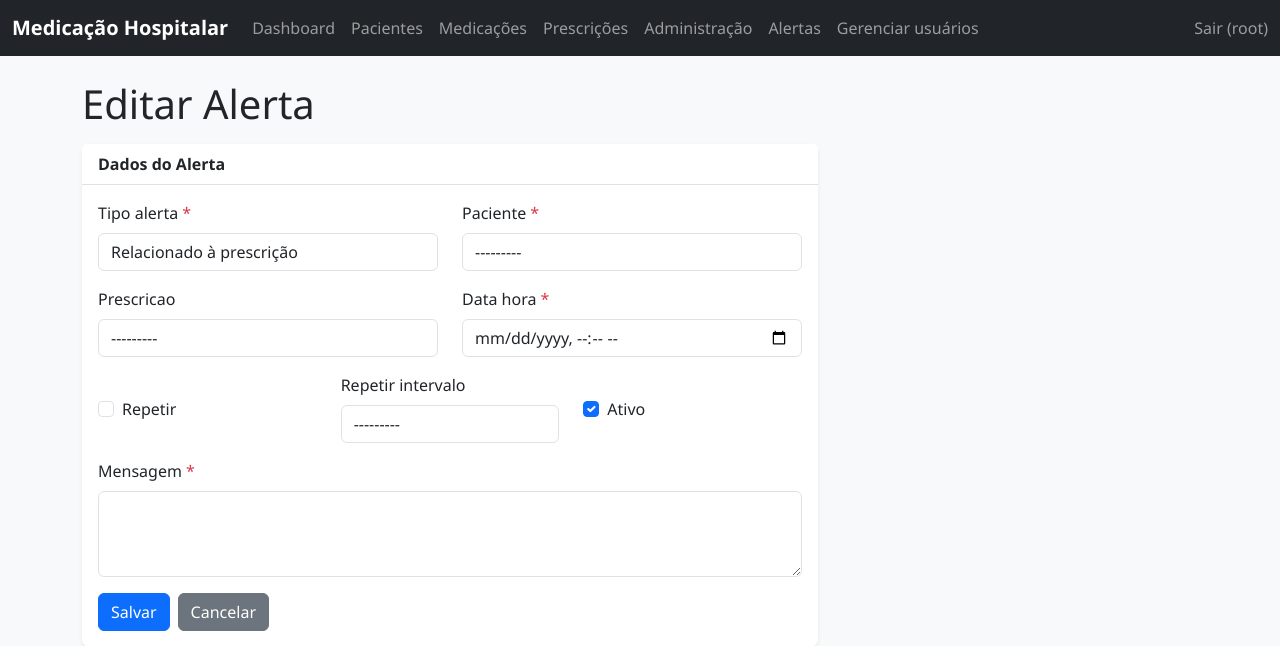
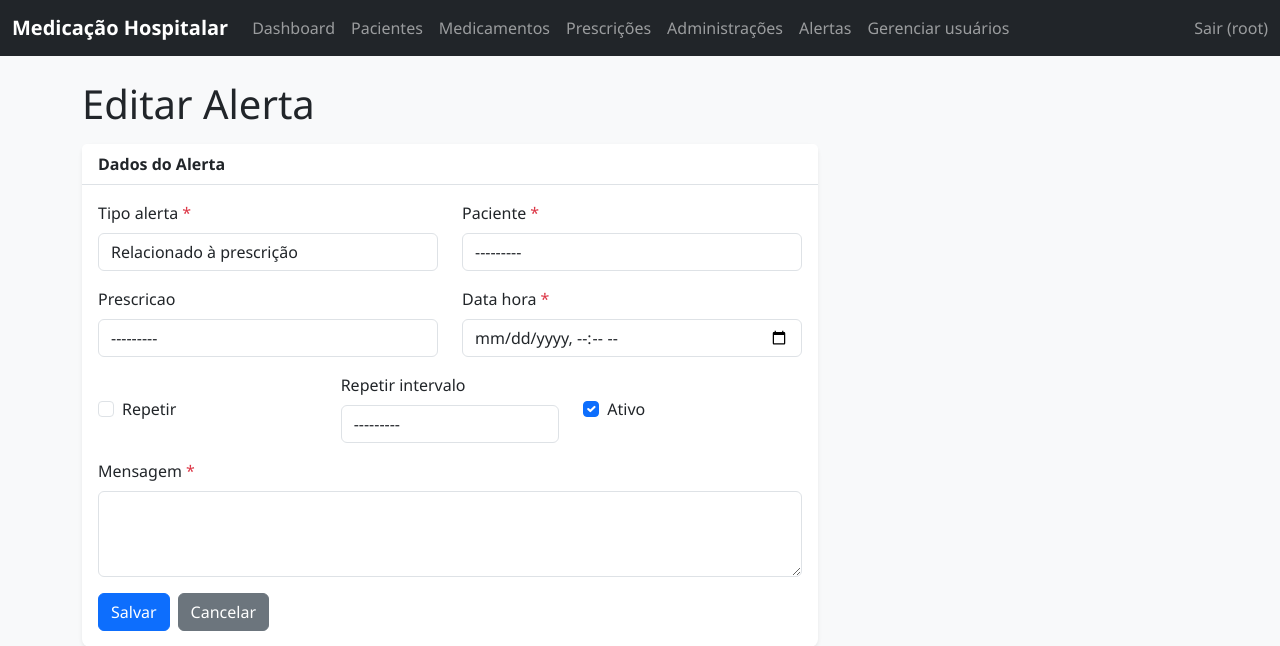
Before and after one commit to CarolM0rais/Projeto-CuideMed, a Django app: template templates/core/alerta_form.html in a window 1280 px wide. Shown: the top 646 px of the page. Run offline with Django 5.2, Linux system fonts and the light colour scheme; the template is opened without the code that fills it: values that come from a table or form of the project are taken from there, others are empty; a user stored in the database is signed in; data comes from the database, SQL or seed files in the repository; parts of the project's set-up code (start-up, migrations or seed data) failed here and were passed over.

Commit message:
style: minor adjustments

```diff
--- a/templates/base.html
+++ b/templates/base.html
@@ -197,13 +197,13 @@
                             <a class="nav-link" href="{% url 'paciente_list' %}">Pacientes</a>
                         </li>
                         <li class="nav-item">
-                            <a class="nav-link" href="{% url 'medicamento_list' %}">Medicações</a>
+                            <a class="nav-link" href="{% url 'medicamento_list' %}">Medicamentos</a>
                         </li>
                         <li class="nav-item">
                             <a class="nav-link" href="{% url 'prescricao_list' %}">Prescrições</a>
                         </li>
                         <li class="nav-item">
-                            <a class="nav-link" href="{% url 'administracao_list' %}">Administração</a>
+                            <a class="nav-link" href="{% url 'administracao_list' %}">Administrações</a>
                         </li>
                         <li class="nav-item position-relative">
                             <a class="nav-link" href="{% url 'alerta_list' %}">Alertas</a>
```
